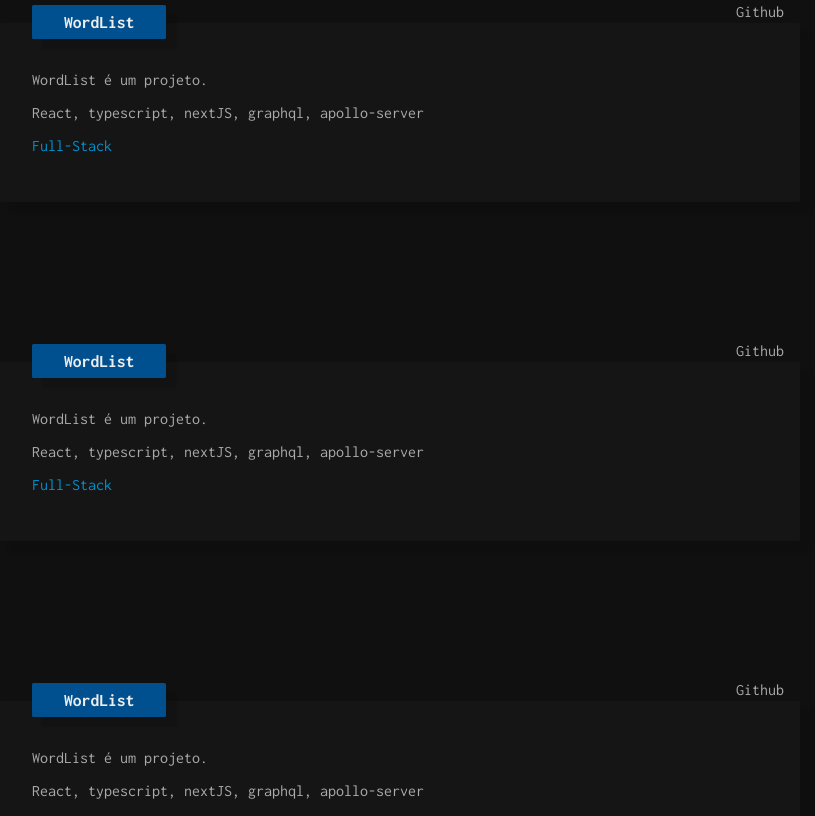
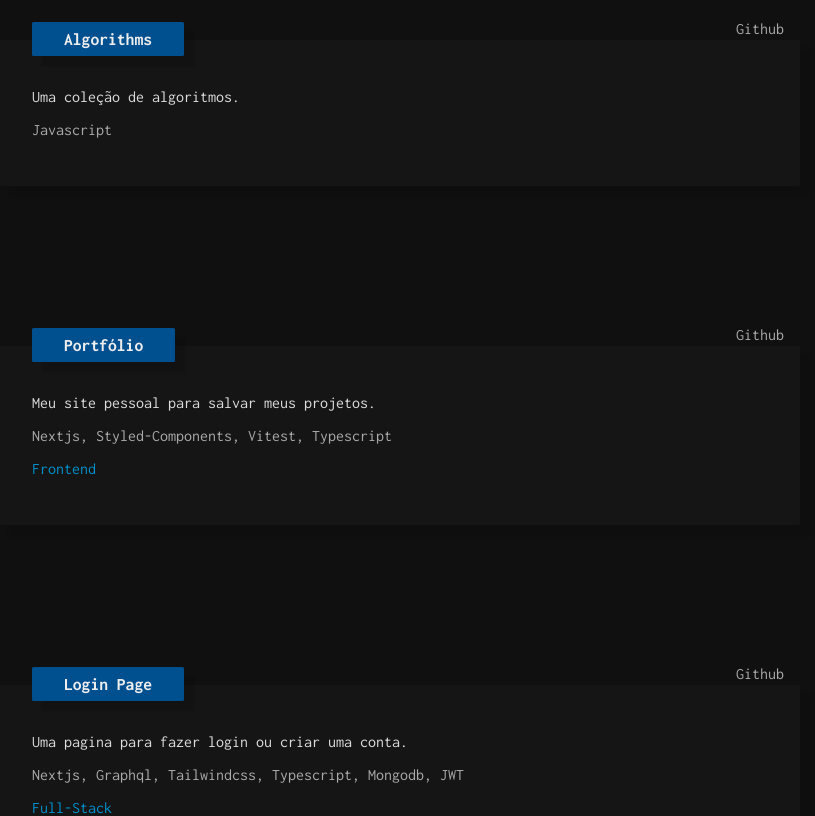
Before and after one commit to Rafael-Cesario/Portfolio, a Next.js app: page /projectsPage in a window 1280 px wide. Shown: the part 680-1496 px from the top of the page, without its empty margins (240-1055 px from the left). Built offline with nearby package versions, Linux system fonts and the light colour scheme.

Commit message:
[ feat ] projects data

```diff
--- a/components/pages/projectContainer/projectContainer.tsx
+++ b/components/pages/projectContainer/projectContainer.tsx
@@ -5,12 +5,12 @@ import { projectsData } from "./utils/projectsData";
 export const ProjectContainer = () => {
   return (
     <>
-      {projectsData.map(({ name, txt, stack, scope }) => {
+      {projectsData.map(({ name, txt, stack, scope, github }) => {
         return (
           <StyledProject>
             <h1 className="title">{name}</h1>
 
-            <Link href={"http://github.com/rafael-cesario/wordList"} target={"_blank"}>
+            <Link href={github} target={"_blank"}>
               Github
             </Link>
 
--- a/components/pages/projectContainer/styles/styledProject.tsx
+++ b/components/pages/projectContainer/styles/styledProject.tsx
@@ -37,18 +37,14 @@ export const StyledProject = styled.div`
 
   .txt {
     margin: 1rem 0;
-    color: #aaa;
+    color: #ddd;
   }
 
   .stack {
     margin: 1rem 0;
     color: #aaa;
     margin-bottom: 1rem;
-
-    span {
-      margin-right: 1rem;
-      margin-bottom: 0.5rem;
-    }
+    text-transform: capitalize;
   }
 
   .scope {
--- a/components/pages/projectContainer/utils/projectsData.ts
+++ b/components/pages/projectContainer/utils/projectsData.ts
@@ -3,67 +3,55 @@ type project = {
   txt: string;
   stack: string;
   scope: string;
+  github: string;
 };
 
 export const projectsData: project[] = [
   {
     name: "WordList",
-    txt: "WordList é um projeto.",
-    stack: "React, typescript, nextJS, graphql, apollo-server",
+    txt: "WordList é um site feito para te ajudar a aprender um idioma, mais precisamente para te ajudar a memorizar algumas palavras.",
+    stack: "nextjs, styled-components, graphql, mongodb, vitest, typescript",
     scope: "Full-Stack",
+    github: "http://github.com/rafael-cesario/wordlist",
   },
+
   {
-    name: "WordList",
-    txt: "WordList é um projeto.",
-    stack: "React, typescript, nextJS, graphql, apollo-server",
+    name: "Algorithms",
+    txt: "Uma coleção de algoritmos.",
+    stack: "Javascript",
+    scope: "",
+    github: "https://github.com/Rafael-Cesario/Algorithms",
+  },
+
+  {
+    name: "Portfólio",
+    txt: "Meu site pessoal para salvar meus projetos.",
+    stack: "nextjs, styled-components, vitest, typescript",
+    scope: "Frontend",
+    github: "http://github.com/rafael-cesario/portfolio-2.0",
+  },
+
+  {
+    name: "Login Page",
+    txt: "Uma pagina para fazer login ou criar uma conta.",
+    stack: "nextjs, graphql, tailwindcss, typescript, mongodb, JWT",
     scope: "Full-Stack",
+    github: "https://github.com/Rafael-Cesario/Projects/tree/main/08-login",
   },
+
   {
-    name: "WordList",
-    txt: "WordList é um projeto.",
-    stack: "React, typescript, nextJS, graphql, apollo-server",
+    name: "User Crud - Graphql",
+    txt: "Um simples crud de usuario utilizando graphql.",
+    stack: "graphql, mongodb, typescript, vitest",
+    scope: "backend",
+    github: "https://github.com/Rafael-Cesario/Projects/tree/main/05-user-crud-graphql",
+  },
+
+  {
+    name: "Projects",
+    txt: "Alguns pequenos projetos focados em algo especifico.",
+    stack: "",
     scope: "Full-Stack",
-  },
-  {
-    name: "WordList",
-    txt: "WordList é um projeto.",
-    stack: "React, typescript, nextJS, graphql, apollo-server",
-    scope: "Full-Stack",
-  },
-  {
-    name: "WordList",
-    txt: "WordList é um projeto.",
-    stack: "React, typescript, nextJS, graphql, apollo-server",
-    scope: "Full-Stack",
-  },
-  {
-    name: "WordList",
-    txt: "WordList é um projeto.",
-    stack: "React, typescript, nextJS, graphql, apollo-server",
-    scope: "Full-Stack",
-  },
-  {
-    name: "WordList",
-    txt: "WordList é um projeto.",
-    stack: "React, typescript, nextJS, graphql, apollo-server",
-    scope: "Full-Stack",
-  },
-  {
-    name: "WordList",
-    txt: "WordList é um projeto.",
-    stack: "React, typescript, nextJS, graphql, apollo-server",
-    scope: "Full-Stack",
-  },
-  {
-    name: "WordList",
-    txt: "WordList é um projeto.",
-    stack: "React, typescript, nextJS, graphql, apollo-server",
-    scope: "Full-Stack",
-  },
-  {
-    name: "WordList",
-    txt: "WordList é um projeto.",
-    stack: "React, typescript, nextJS, graphql, apollo-server",
-    scope: "Full-Stack",
+    github: "https://github.com/Rafael-Cesario/Projects",
   },
 ];
--- a/pages/projectsPage.tsx
+++ b/pages/projectsPage.tsx
@@ -14,10 +14,6 @@ const ProjectsPage = () => {
 
       <Header />
       <Title />
-
-      <ProjectContainer />
-      <ProjectContainer />
-      <ProjectContainer />
       <ProjectContainer />
     </StyledPage>
   );
```
